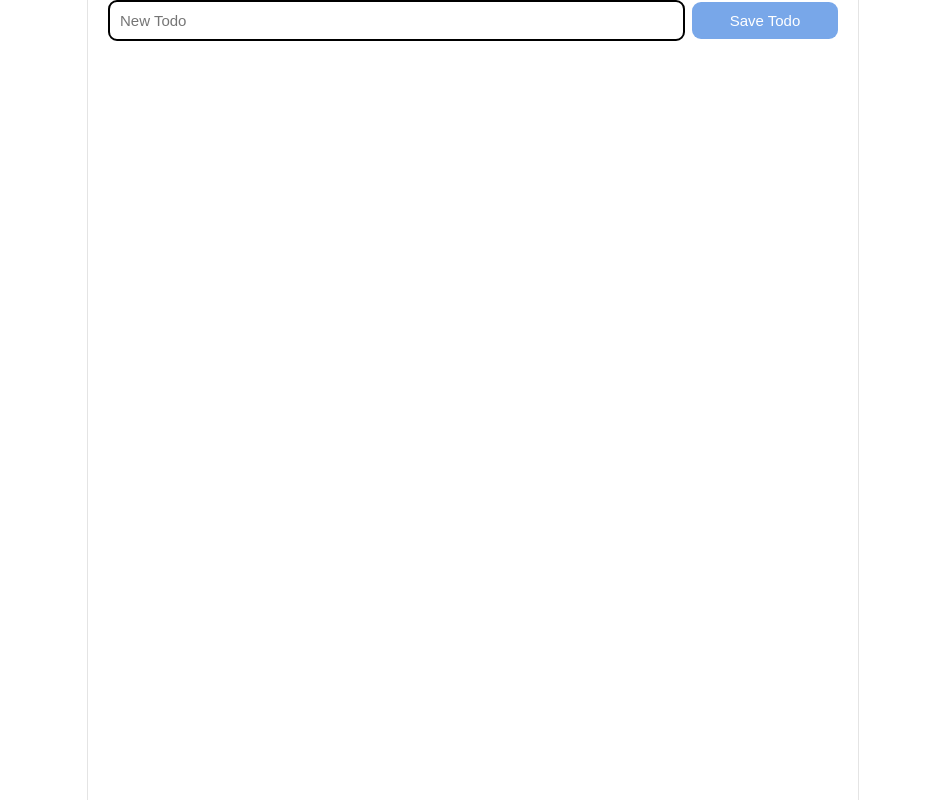
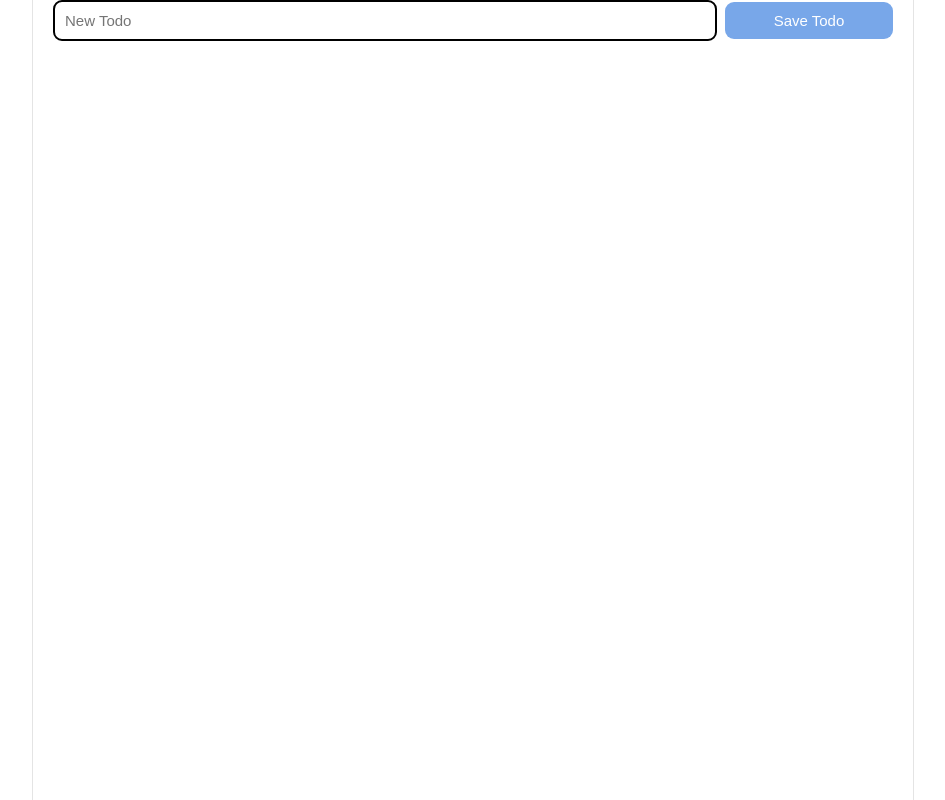
Before and after one commit to DE101/My-Todo, a React (Create React App) app: page / in a window 1280 px wide. Shown: the whole page, without its empty margins (167-1112 px from the left). Built offline with nearby package versions, Linux system fonts and the light colour scheme.

Commit message:
added content

```diff
--- a/src/App.css
+++ b/src/App.css
@@ -5,8 +5,8 @@
 
 
 :root {
-  --nav-wide-width: 235px;
-  --sidebar-right-width: 235px;
+  --nav-wide-width: 180px;
+  --sidebar-right-width: 180px;
   --main-section-width: calc(
     100% - var(--nav-wide-width) - var(--sidebar-right-width)
   );
```
